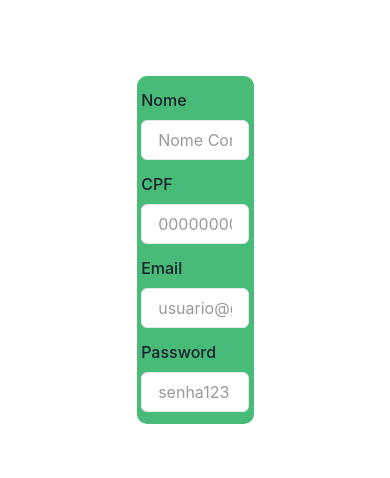
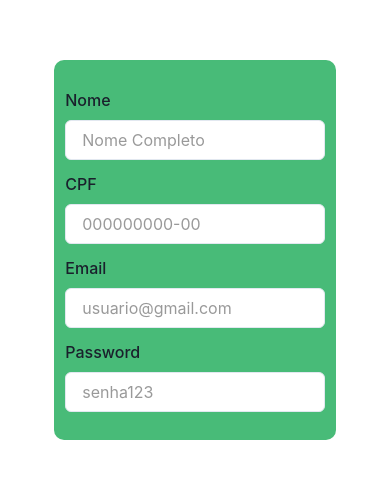
Before and after one commit to phedrohenriique/provi-hack-environment, a Next.js app: page /testcomponents in a window 390 px wide. Shown: the part 172-650 px from the top of the page. Built offline with nearby package versions, Linux system fonts and the light colour scheme.

Commit message:
small responsivity

```diff
--- a/src/components/registercard/index.js
+++ b/src/components/registercard/index.js
@@ -7,7 +7,7 @@ export default function RegisterCard() {
     <>
       <FormControl
       background='green.400'
-      width='30vw'
+      minWidth='30vw'
       height='fit-content'
       display='flex'
       flexDirection='column'
```
